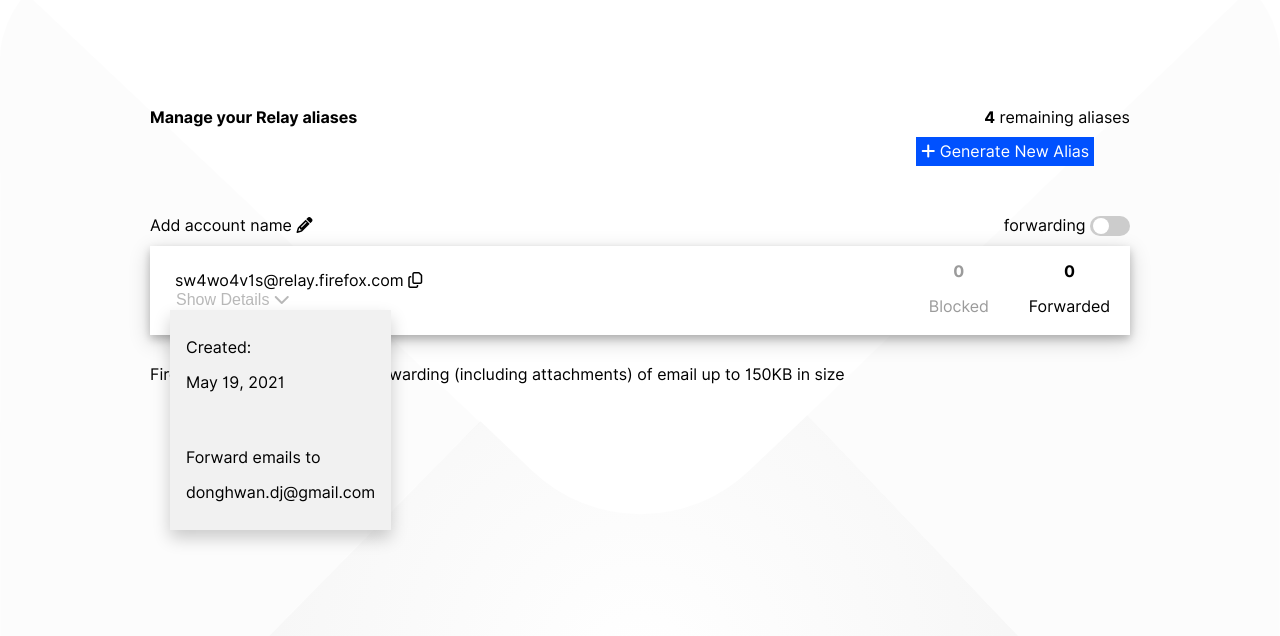
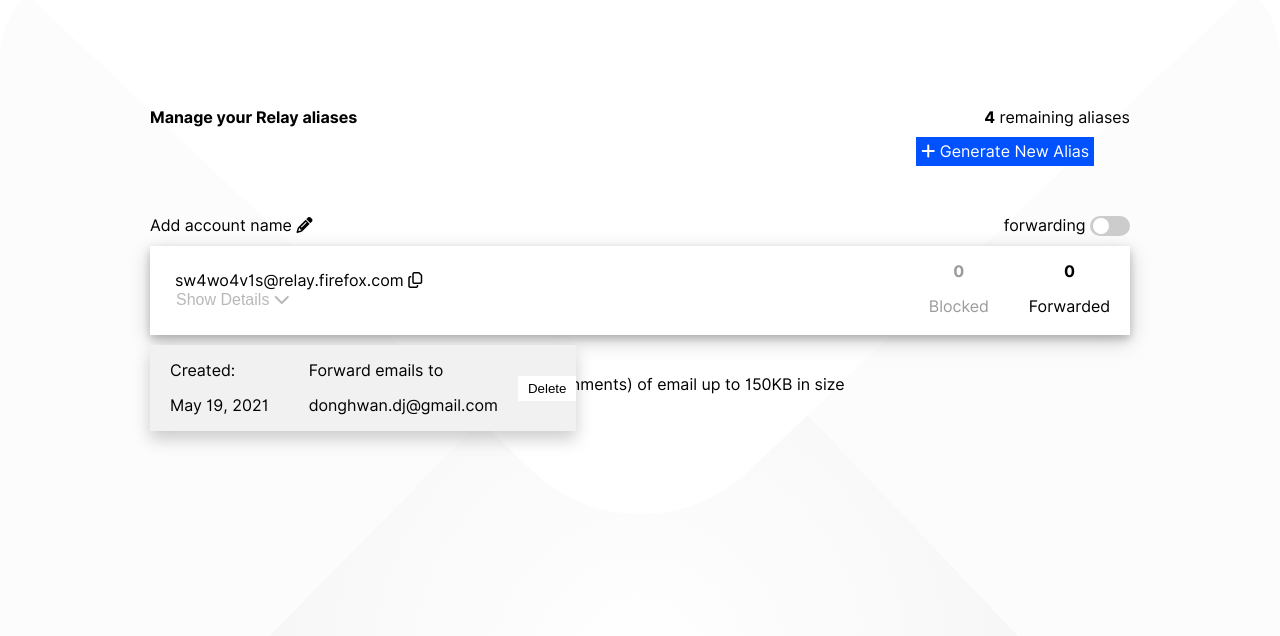
Before and after one commit to DoJeon1/privacy-security-student-worker-project-summer2021, a website: page index.html in a window 1280 px wide. Both pictures are taken after a click on the button "Show Details". Shown: the part 82-718 px from the top of the page. Drawn offline with Linux system fonts and the light colour scheme.

Commit message:
formatting dropdown

```diff
--- a/assets/styles.css
+++ b/assets/styles.css
@@ -18,6 +18,15 @@
     display: flex;
     flex-direction: column;
     font-family: "Inter UI", Helvetica Neue, Helvetica, Arial, sans-serif;
+}
+
+img:hover {
+    cursor: pointer;
+}
+
+a:hover {
+    opacity: 0.7;
+    cursor: pointer;
 }
 
 /* Header */
@@ -101,7 +110,7 @@
     width: fit-content;
     padding: 5px;
     display: block;
-    margin-right: 0;
+    right: 0;
 }
 
 .item4 {
@@ -237,16 +246,17 @@
 .dropdown__content {
     display: none;
     position: absolute;
+    width: fit-content;
     background-color: #f1f1f1;
     min-width: 160px;
-    overflow: auto;
     box-shadow: 0px 8px 16px 0px rgba(0,0,0,0.2);
     z-index: 1;
+    align-items: center;
 }
 
 .dropdown__content a {
     color: black;
-    padding: 12px 16px;
+    padding: 0 20px;
     text-decoration: none;
     display: block;
 }
@@ -255,8 +265,21 @@
     background-color: #ddd;
 }
 
+.delete {
+    height: fit-content;
+    width: fit-content;
+    border: none;
+    background-color: #fff;
+    padding: 5px 10px;
+}
+
+.delete:hover, .delete:focus {
+    opacity: 0.7;
+    cursor: pointer;
+}
+
 .show {
-    display: block;
+    display: flex;
 }
 
 .item8 {
--- a/index.html
+++ b/index.html
@@ -51,17 +51,6 @@
                             Show Details
                             <i class="fas fa-chevron-down"></i>
                         </button>
-                        <div id="dropDown" class="dropdown__content">
-                            <a>
-                                <p>Created:</p>
-                                <p>May 19, 2021</p>
-                            </a>
-                            <a>
-                                <p>Forward emails to</p>
-                                <p>donghwan.dj@gmail.com</p>
-                            </a>
-
-                        </div>
                     </div>
                 </div>
 
@@ -74,6 +63,22 @@
                         <p><strong>0</strong></p>
                         <p>Forwarded</p>
                     </div>
+                </div>
+            </div>
+            <div class="item7">
+                <div id="dropDown" class="dropdown__content">
+                    <a>
+                        <p>Created:</p>
+                        <p>May 19, 2021</p>
+                    </a>
+                    <a>
+                        <p>Forward emails to</p>
+                        <p>donghwan.dj@gmail.com</p>
+                    </a>
+                    <button class="delete">
+                        Delete
+                    </button>
+
                 </div>
             </div>
             <div class="item8">Firefox Relay supports email forwarding (including attachments) of email up to 150KB in size</div>
```
